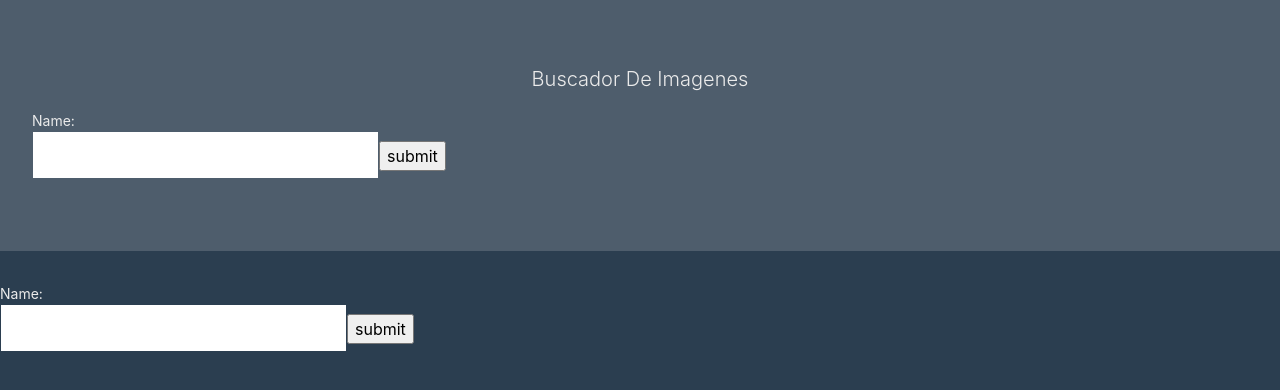
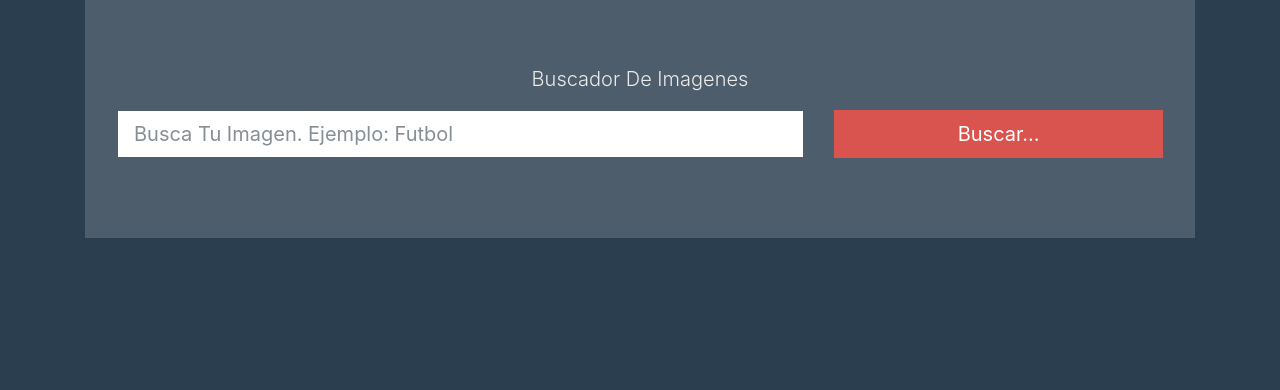
Before and after one commit to hpicossi/Buscador-De-Imagenes-React-, a React (Create React App) app in the folder search-images/: page / in a window 1280 px wide. Shown: the top 390 px of the page. Built offline with nearby package versions, Linux system fonts and the light colour scheme.

Commit message:
nuevos archivos

```diff
--- a/search-images/src/App.js
+++ b/search-images/src/App.js
@@ -1,26 +1,89 @@
 import React, { Component } from 'react';
 import Buscador from './componentes/Buscador';
-import BuscadorForm from './componentes/Buscador';
+import Resultado from './componentes/Resultado'
+
+class App extends Component {
+
+  state = {
+    termino : '',
+    imagenes : [],
+    pagina : ''
+  }
+
+  scroll = () => {
+    const elemento = document.querySelector('.jumbotron');
+    elemento.scrollIntoView('smoooth', 'end');
+  }
+
+  paginaAnterior = () => {
+    let pagina = this.state.pagina;
+    if(pagina === 1) return null;
+    pagina -= 1;
+    this.setState({
+      pagina
+    }, () => {
+      this.consultarApi();
+      this.scroll();
+    });
+     //console.log(pagina);
+  }
+
+  paginaSiguiente = () => {
+    let pagina = this.state.pagina;
+    pagina += 1;
+    this.setState({
+      pagina
+    }, () => {
+      this.consultarApi();
+      this.scroll();
+    });
+     //console.log(pagina);
+  }
+
+  consultarApi = () => {
+    const termino = this.state.termino;
+    const pagina = this.state.pagina;
+    let url =`https://pixabay.com/api/?key=16381292-b0d20bdfb5cbdb270cebec6fa&q=${termino}&per_page=30&page=${pagina}`;
+
+    // console.log();
+
+    fetch(url)
+      .then(respuesta => respuesta.json())
+      .then(resultado => this.setState({imagenes : resultado.hits}))
+
+  }
+
+  datosBusqueda = (termino) => {
+    //guardo datos en el state
+    this.setState({
+      termino : termino,
+      pagina : 1
+    }, () => {
+      //mando a ejecutar al appi
+      this.consultarApi();
+    })
+  }
+
+  render(){
+    return(
+      <div className = "app container">
+        <div className = "jumbotron">
+          <p className = "lead text-center">Buscador De Imagenes</p>
+          <Buscador datosBusqueda = {this.datosBusqueda}/>
+        </div>
+        <div className= "row justify-content-center">
+          <Resultado
+            imagenes = {this.state.imagenes}
+            paginaAnterior= {this.paginaAnterior}
+            paginaSiguiente= {this.paginaSiguiente}
+          />
+        </div>
+      </div>
+    );
+  }
 
 
-class App extends Component {
-  render(){
-    return (
-      <div className= "App">
-        <div className= "jumbotron">
-          <p className= "lead text-center">Buscador De Imagenes</p>
 
-          <Buscador
-          mensaje="Buscador..."/>
-
-          </div>
-          <div>
-          <BuscadorForm/>
-          </div>
-        </div>
-
-    );
-  }
 }
 
 export default App;
--- a/search-images/src/componentes/Buscador.js
+++ b/search-images/src/componentes/Buscador.js
@@ -1,101 +1,38 @@
 import React, { Component } from 'react';
 
-import axios from "axios";
+class Buscador extends Component{
 
+  busquedaRef = React.createRef();
 
-
-
-
-
-class BuscadorForm extends React.Component {
-  constructor(props) {
-    super(props);
-    this.state = {value: '', data:''};
-
-    this.handleChange =this.handleChange.bind(this);
-    this.handleSubmit =this.handleSubmit.bind(this);
-    this.handleClick = this.handleClick.bind(this);
-  }
-
-  handleChange({ target: { value } }) {
-    this.setState({value: event.target.value});
-  }
-
-  handleSubmit(event) {
-
-    event.preventDefault();
-  }
-
-  handleClick() {
-    console.log("me ejecute ", this.state);
-    console.log("me ejecute ", this.state.value);
-
-
-    const appid = "16379604-fe59dd015569cb8b32af3ce1f";
-    const url =
-      "https://pixabay.com/api/?key=" + appid + "&?q=" +
-      this.state.value + "&image_type=photo";
-
-    axios.get(url).then(res => {
-      this.setState({
-        data: res.data
-      });
-    })
-    .catch(function (error) {
-      alert(error);
-    });
-
-
-    console.log("url ", url);
-    console.log("hola ", this.state.data);
-
+  obtenerDatos = (e) => {
+    e.preventDefault();
+    //Tomamos el valor del input
+    const termino = this.busquedaRef.current.value;
+    //Lo enviamos al componente principal
+    this.props.datosBusqueda(termino);
   }
 
   render() {
-    console.log(this.state.data);
-    console.log(this.state.data.hits);
-    const d = JSON.stringify(this.state.data.hits);
-
     return (
-      <div>
-    <form onSubmit={this.handleSubmit}>
-        <label>
-          Name:
-          <input type="text"className="form-control form-control-lg"
-           value={this.state.value} onChange={this.handleChange}
-          onClick={() => this.handleClick()}
-           />
-        </label>
-        <input type="submit" value="submit" />
-      </form>
-      <div>
-          {this.state.data && (
-            <div>
-              <p>datos</p>
-              <ul>
-                {Object.keys(this.state.data.hits).map((data, id) => (
-
-
-                  <li key={id}>
-                  <img src={JSON.stringify(this.state.data.hits[id].largeImageURL).replace(/['"]+/g, '')} />
-
-
-                  </li>
-                ))}
-              </ul>
-            </div>
-          )}
+      <form onSubmit={this.obtenerDatos}>
+        <div className="row">
+          <div className="form-group col-md-8">
+            <input ref={this.busquedaRef}
+            type="text"
+            className="form-control form-control-lg"
+            placeholder="Busca Tu Imagen. Ejemplo: Futbol" />
+          </div>
+          <div className="form-group col-md-4">
+            <input type="submit"
+            className="btn btn-lg btn-danger btn-block" value= "Buscar..."/>
+          </div>
 
         </div>
-
-
-       </div>
+      </form>
     );
   }
 }
 
 
 
-
-//export default Buscador;
-export default BuscadorForm;
+export default Buscador;
--- /dev/null
+++ b/search-images/src/componentes/Imagen.js
@@ -0,0 +1,24 @@
+import React from 'react';
+
+const Imagen = (props) => {
+
+  const {largeImageURL, likes, previewURL, tags, views} = props.imagen;
+
+  return (
+    <div className="col-12 col-sm-6 col-md-4 col-lg-3 mb-4">
+      <div className = "card">
+        <img src={previewURL} alt= {tags} className= "card-img-top" />
+        <div className= "card-body">
+          <p className= "card-text">{likes} Me gusta </p>
+          <p className= "card-text">{views} Vistas </p>
+
+          <a href = {largeImageURL} target="_black" className="btn btn-primary
+          btn-block"> Ver Imagen </a>
+        </div>
+      </div>
+    </div>
+  )
+
+}
+
+export default Imagen;
--- /dev/null
+++ b/search-images/src/componentes/Paginacion.js
@@ -0,0 +1,19 @@
+import React from 'react';
+
+const Paginacion = props => {
+  return (
+    <div>
+        <nav aria-label="Page navigation example">
+          <ul className="pagination">
+            <button onClick={props.paginaAnterior} type= "button" className= "btn btn-info mr-1">Anterior</button>
+
+            <button onClick={props.paginaSiguiente} type= "button" className= "btn btn-info">Siguiente</button>
+          </ul>
+         </nav>
+    </div>
+  )
+}
+
+
+
+export default Paginacion;
--- /dev/null
+++ b/search-images/src/componentes/Resultado.js
@@ -0,0 +1,42 @@
+import React, {Component} from 'react';
+import Imagen from './Imagen';
+import Paginacion from './Paginacion';
+
+class Resultado extends Component {
+
+  mostrarImagenes = () => {
+
+    const imagenes = this.props.imagenes;
+
+    if (imagenes.length === 0) return null;
+
+    // console.log(imagenes);
+
+    return (
+      <React.Fragment>
+        <div className="col-12 p-5 row">
+          {imagenes.map(imagen => (
+            <Imagen
+            key = {imagen.id}
+            imagen={imagen}
+            />
+          ))}
+        </div>
+        <Paginacion
+          paginaAnterior= {this.props.paginaAnterior}
+          paginaSiguiente= {this.props.paginaSiguiente}
+        />
+      </React.Fragment>
+    )
+  }
+
+  render( ) {
+    return(
+      <React.Fragment>
+        {this.mostrarImagenes()}
+      </React.Fragment>
+    );
+  }
+}
+
+export default Resultado;
```
Also changed, not shown: 1 other file (tests, documents, lock files or other folders).
